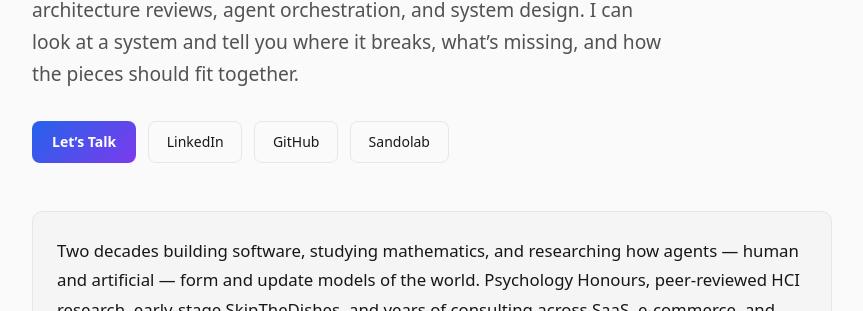
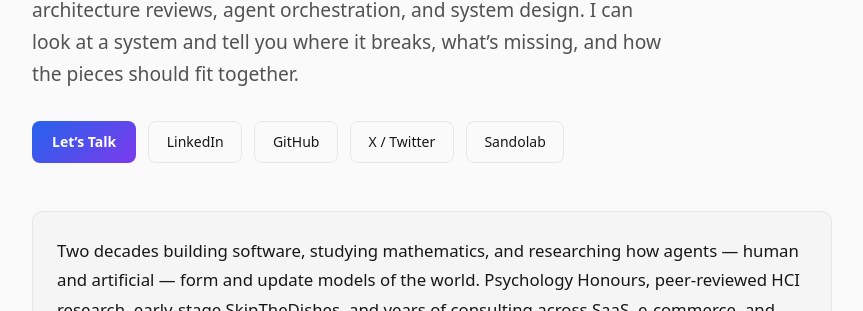
Before and after one commit to taylorSando/taylorSando.github.io, a Jekyll site: the page built from index.html, in a window 1280 px wide and 900 px high. Shown: the part 166-477 px from the top of the window, without its empty margins (208-1071 px from the left). Built offline with Jekyll 4.4.1, drawn with Linux system fonts in a browser that asks for light colours.

Commit message:
Add X/Twitter link to header buttons
Co-Authored-By: Claude Opus 4.6 <noreply@anthropic.com>

```diff
--- a/index.html
+++ b/index.html
@@ -16,6 +16,7 @@ layout: landing
   {% if site.github_username %}
   <a href="https://github.com/{{ site.github_username }}" class="btn btn-outline">GitHub</a>
   {% endif %}
+  <a href="https://x.com/taylorSando16" class="btn btn-outline">X / Twitter</a>
   <a href="https://sandolab.xyz" class="btn btn-outline">Sandolab</a>
 </div>
 
```
